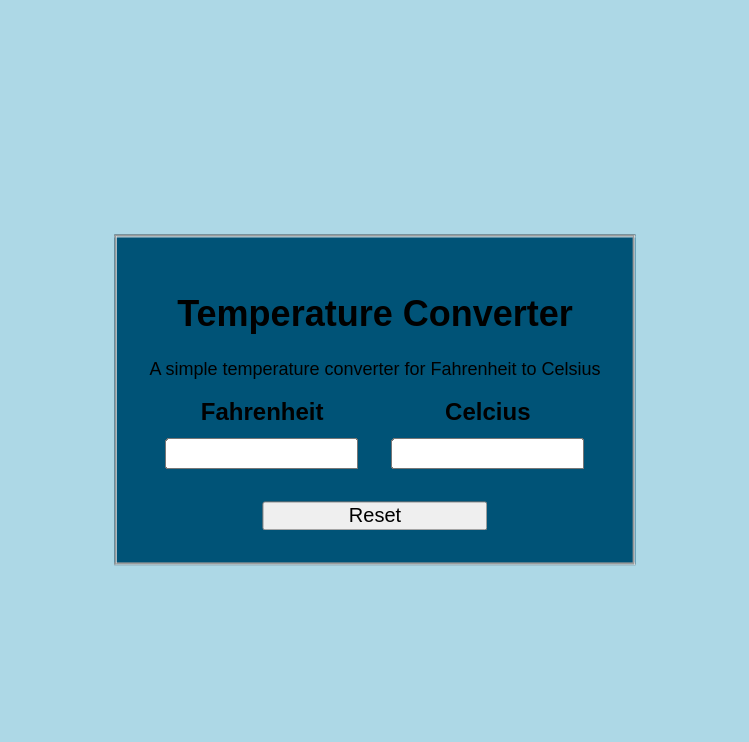
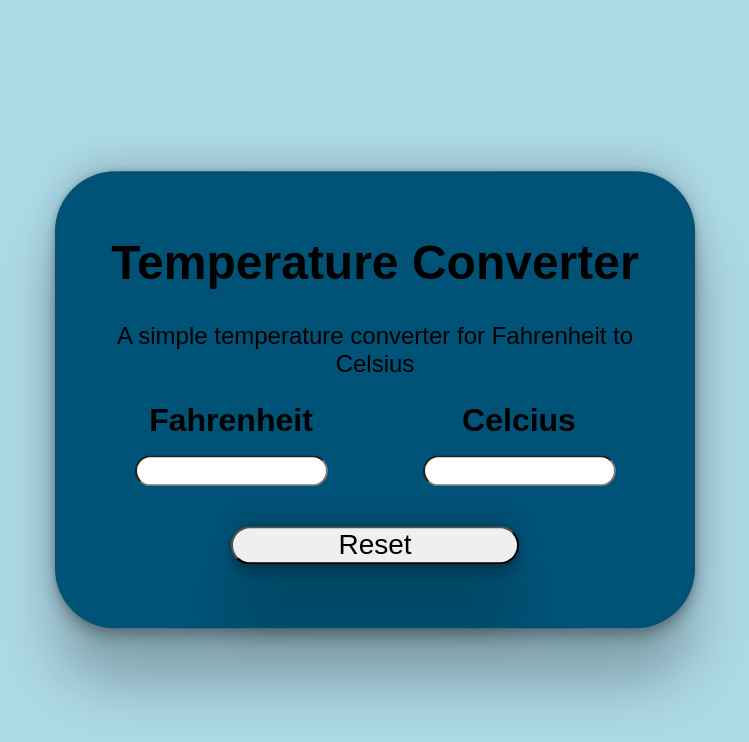
Before and after one commit to B-Mong/Temp-Converter, a plain HTML site: page index.html in a window 1280 px wide. Shown: the whole page, without its empty margins (265-1014 px from the left). Drawn offline with Linux system fonts and the light colour scheme.

Commit message:
Updated font sizes, box shadows, and button margins

```diff
--- a/index.html
+++ b/index.html
@@ -10,7 +10,7 @@
 
 <body>
     <main>
-        <div id="container">
+        <div class="container">
             <header>
                 <h1>Temperature Converter</h1>
                 <p>A simple temperature converter for Fahrenheit to Celsius</p>
@@ -25,7 +25,9 @@
                     <input id="celcius" type="text">
                 </div>
             </div>
-            <button id="reset">Reset</button>
+            <div class="button">
+                <button id="reset">Reset</button>
+            </div>
         </div>
     </main>
     <script src="/app.js"></script>
--- a/styles.css
+++ b/styles.css
@@ -3,14 +3,15 @@ body {
     font-family: sans-serif;
 }
 
-main {
-    border: 3px groove;
+.container {
+    border-radius: 60px;
     position: absolute;
     top: 50%;
     left: 50%;
     transform: translate(-50%, -50%);
     padding: 2em;
     background-color: #005377;
+    box-shadow: rgba(0, 0, 0, 0.25) 0px 54px 55px, rgba(0, 0, 0, 0.12) 0px -12px 30px, rgba(0, 0, 0, 0.12) 0px 4px 6px, rgba(0, 0, 0, 0.17) 0px 12px 13px, rgba(0, 0, 0, 0.09) 0px -3px 5px;
 }
 
 header {
@@ -19,11 +20,11 @@ header {
 }
 
 header h1 {
-    font-size: 36px;
+    font-size: 48px;
 }
 
 header p {
-    font-size: 18px;
+    font-size: 24px;
 }
 
 #converter {
@@ -41,20 +42,28 @@ header p {
 
 input {
     padding: 6px;
+    border-radius: 60px;
 }
 
 label {
     display: block;
     text-align: center;
-    font-size: 24px;
+    font-size: 32px;
     padding-bottom: 0.5em;
     font-weight: bold;
 }
 
+.button {
+    margin-bottom: 2em;
+    margin-top: 0.5em;
+}
+
 button {
     display: block;
+    text-align: center;
     margin: 0 auto;
     width: 50%;
-    height: 50%;
-    font-size: 20px;
+    box-shadow: rgba(0, 0, 0, 0.25) 0px 54px 55px, rgba(0, 0, 0, 0.12) 0px -12px 30px, rgba(0, 0, 0, 0.12) 0px 4px 6px, rgba(0, 0, 0, 0.17) 0px 12px 13px, rgba(0, 0, 0, 0.09) 0px -3px 5px;
+    font-size: 28px;
+    border-radius: 60px;
 }
```
